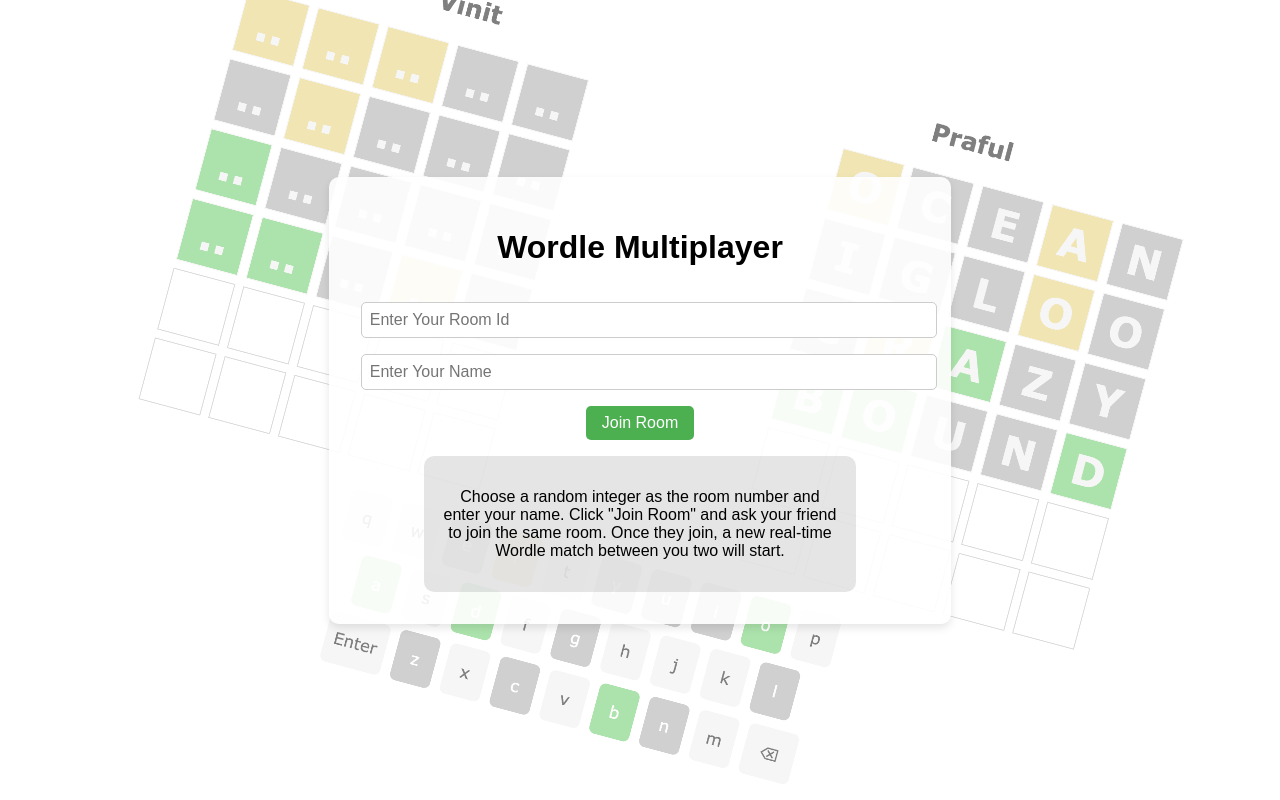
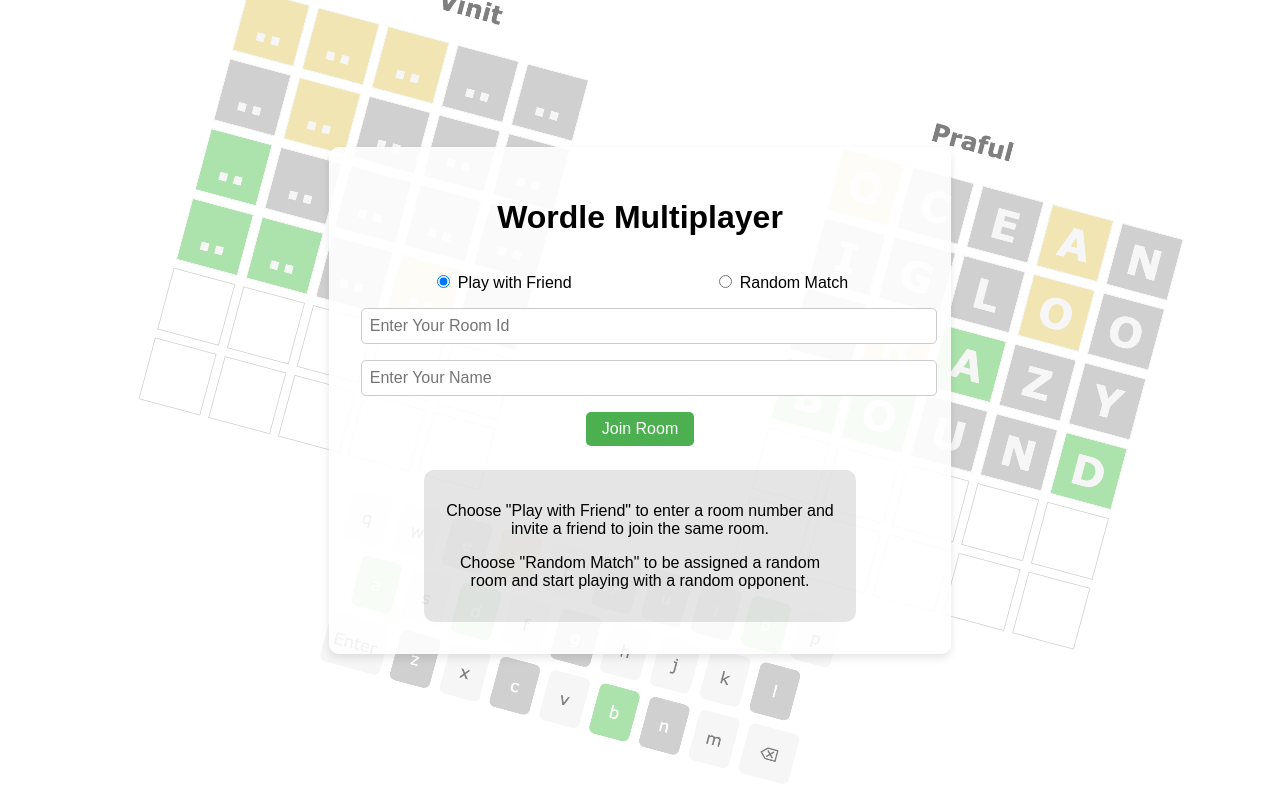
Before and after one commit to PrafulAggarwal1234/wordle_2.0, a React (Vite) app: page / in a window 1280 px wide. Built offline with nearby package versions, Linux system fonts and the light colour scheme; no server answers.

Commit message:
random-match feature

```diff
--- a/src/App.jsx
+++ b/src/App.jsx
@@ -7,6 +7,7 @@ function App() {
   const [solution,setSolution] =useState(null);
   const [player2,setPlayer2]=useState({'username':'','socket_id':''});
   const socket= useMemo(() => io("https://wordle-server-ddo7.onrender.com/"), []);
+  // const socket= useMemo(() => io("http://localhost:8000/"), []);
   socket.on("solution-word",(word)=>{
     setSolution(word);
   })
--- a/src/components/Form.jsx
+++ b/src/components/Form.jsx
@@ -1,58 +1,104 @@
 import React, { useState } from 'react'
 import { useNavigate } from 'react-router-dom';
+
 const Form = ({socket,setPlayer2}) => {
-    const [roomId,setRoomId] = useState('');
-    const [username,setUsername] = useState('');
+    const [roomId, setRoomId] = useState('');
+    const [username, setUsername] = useState('');
+    const [matchType, setMatchType] = useState('friend');
     const navigate = useNavigate();
-    const [loading,setLoading] = useState(false);
-    const [isClicked,setIsClicked]=useState(false);
-    // const [isavailable,setIsavailable]=useState(false);
-    const joinRoom = ()=>{
+    const [loading, setLoading] = useState(false);
+    const [isClicked, setIsClicked] = useState(false);
+
+    const joinRoom = () => {
         setIsClicked(true);
-        socket.emit("userjoined",{roomId,username});
-        socket.on("roomfull",(isavailable)=>{
-            console.log('cant be');
-            if(!isavailable){
-                    alert("room is full try another room!")
-            }
-            else{
+        socket.emit("userjoined", { roomId, username });
+        socket.on("roomfull", (isavailable) => {
+            if (!isavailable) {
+                alert("Room is full, try another room!");
+                setIsClicked(false);
+            } else {
                 setLoading(true);
             }
-        })
-        socket.on("player-joined",(msg)=>{
-            console.log('player2: ',msg)
+        });
+        socket.on("player-joined", (msg) => {
             setPlayer2(msg);
-            navigate(`/room/${roomId}/${username}`)
-        })
+            navigate(`/room/${roomId}/${username}`);
+        });
+    };
+
+    const joinRandomRoom = () => {
+        setIsClicked(true);
+        socket.emit("randomjoined", { username });
+        setLoading(true);
+        socket.on("player-joined", (msg) => {
+            setPlayer2(msg);
+            navigate(`/room/1/${username}`);
+        });
+    };
+
+    const handleSubmit = () => {
+        if (matchType === 'friend') {
+            joinRoom();
+        } else {
+            joinRandomRoom();
         }
+    };
+
     return (
         <div style={styles.outerContainer}>
             <div style={styles.background}></div>
             <div style={styles.container}>
                 <h1 style={styles.title}>Wordle Multiplayer</h1>
                 <div style={styles.form}>
+                    <div style={styles.radioContainer}>
+                        <label>
+                            <input
+                                type="radio"
+                                value="friend"
+                                checked={matchType === 'friend'}
+                                onChange={() => setMatchType('friend')}
+                                style={styles.radio}
+                            />
+                            Play with Friend
+                        </label>
+                        <label>
+                            <input
+                                type="radio"
+                                value="random"
+                                checked={matchType === 'random'}
+                                onChange={() => setMatchType('random')}
+                                style={styles.radio}
+                            />
+                            Random Match
+                        </label>
+                    </div>
+                    {matchType === 'friend' && (
                         <input
                             type='text'
                             placeholder='Enter Your Room Id'
                             onChange={(e) => setRoomId(e.target.value)}
                             style={styles.input}
                         />
+                    )}
                     <input
                         type='text'
                         placeholder='Enter Your Name'
                         onChange={(e) => setUsername(e.target.value)}
                         style={styles.input}
                     />
-                <button disabled={isClicked} onClick={joinRoom} style={styles.button}>Join Room</button>
+                    <button disabled={isClicked} onClick={handleSubmit} style={styles.button}>
+                        {matchType === 'friend' ? 'Join Room' : 'Random Match'}
+                    </button>
                     {loading && <h2 style={styles.loading}>Loading....</h2>}
                 </div>
                 <div style={styles.instructions}>
-                <p>Choose a random integer as the room number and enter your name. Click "Join Room" and ask your friend to join the same room. Once they join, a new real-time Wordle match between you two will start.</p>
+                    <p>Choose "Play with Friend" to enter a room number and invite a friend to join the same room.</p>
+                    <p>Choose "Random Match" to be assigned a random room and start playing with a random opponent.</p>
                 </div>
             </div>
         </div>
-  )
-}
+    );
+};
 
 const styles = {
     outerContainer: {
@@ -73,8 +119,8 @@ const styles = {
         width: '100%',
         height: '90%',
         backgroundImage: 'url("/wordle_background.png")',
-        backgroundSize: 'contain', // Change from 'cover' to 'contain'
-        backgroundRepeat: 'no-repeat', // Ensure no repetition
+        backgroundSize: 'contain',
+        backgroundRepeat: 'no-repeat',
         backgroundPosition: 'center',
         transform: 'translate(-50%, -50%) rotate(15deg)',
         opacity: 0.5,
@@ -100,6 +146,14 @@ const styles = {
         width: '100%',
         marginBottom: '1rem',
     },
+    radioContainer: {
+        display: 'flex',
+        justifyContent: 'space-around',
+        marginBottom: '1rem',
+    },
+    radio: {
+        marginRight: '0.5rem',
+    },
     input: {
         width: '100%',
         padding: '0.5rem',
@@ -115,7 +169,8 @@ const styles = {
         backgroundColor: '#4CAF50',
         color: 'white',
         fontSize: '1rem',
-        cursor: 'pointer'
+        cursor: 'pointer',
+        marginBottom: '0.5rem', // Added margin between buttons
     },
     buttonHover: {
         backgroundColor: '#45a049'
@@ -134,5 +189,4 @@ const styles = {
     }
 };
 
-
-export default Form
+export default Form;
```
Lines whose indentation alone changed are shown as unchanged.
